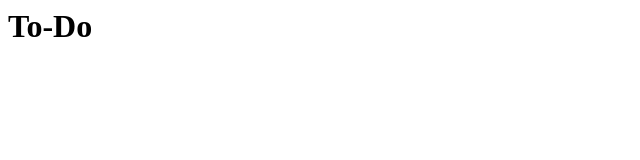
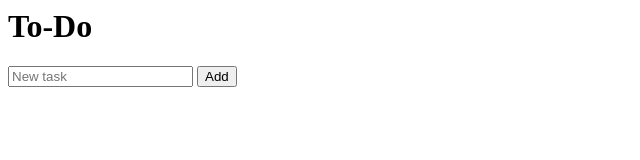
Before and after one commit to truad/todo-app, a plain HTML site: page index.html in a window 1280 px wide. Shown: the whole page, without its empty margins (0-640 px from the left). Drawn offline with Linux system fonts and the light colour scheme.

Commit message:
Add task form

```diff
--- a/index.html
+++ b/index.html
@@ -1,2 +1,4 @@
 <h1>To-Do</h1>
 <ul id="tasks"></ul>
+<input placeholder="New task">
+<button>Add</button>
```
